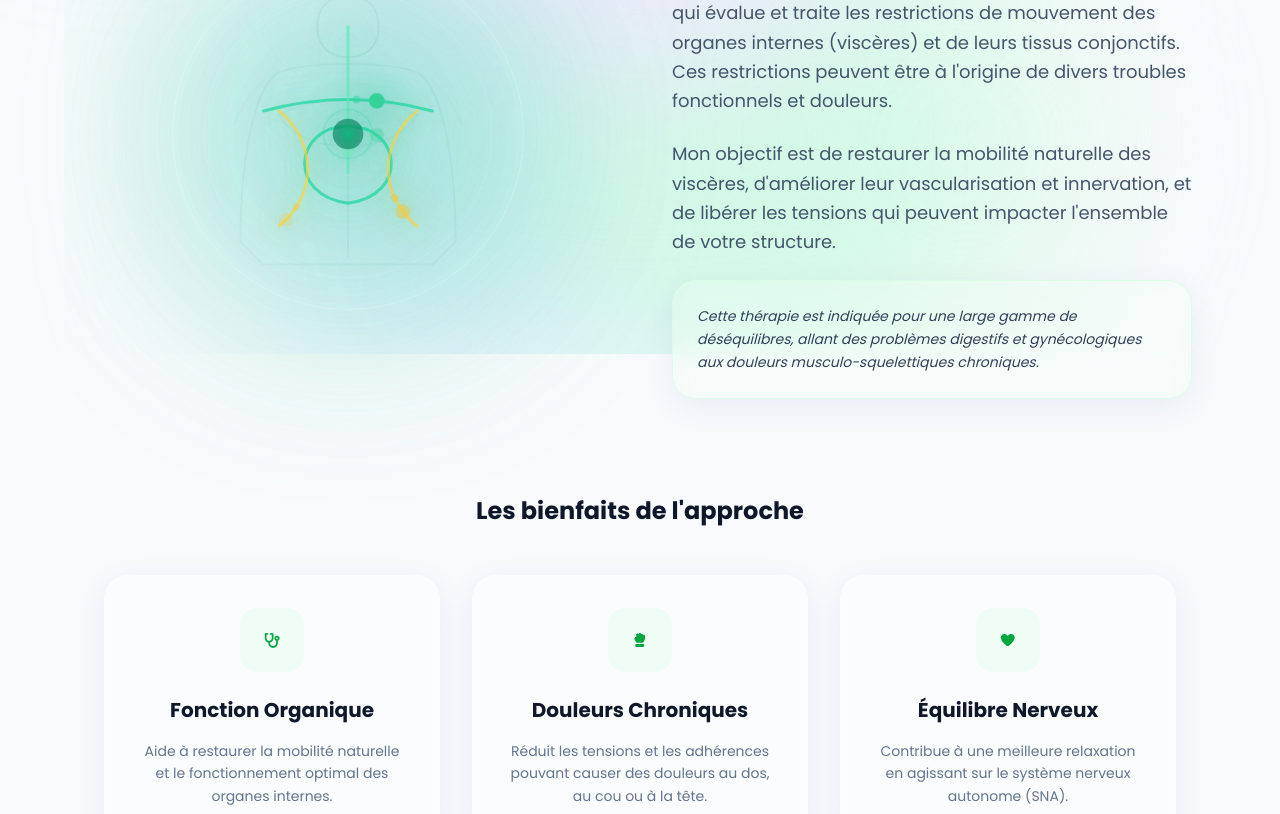
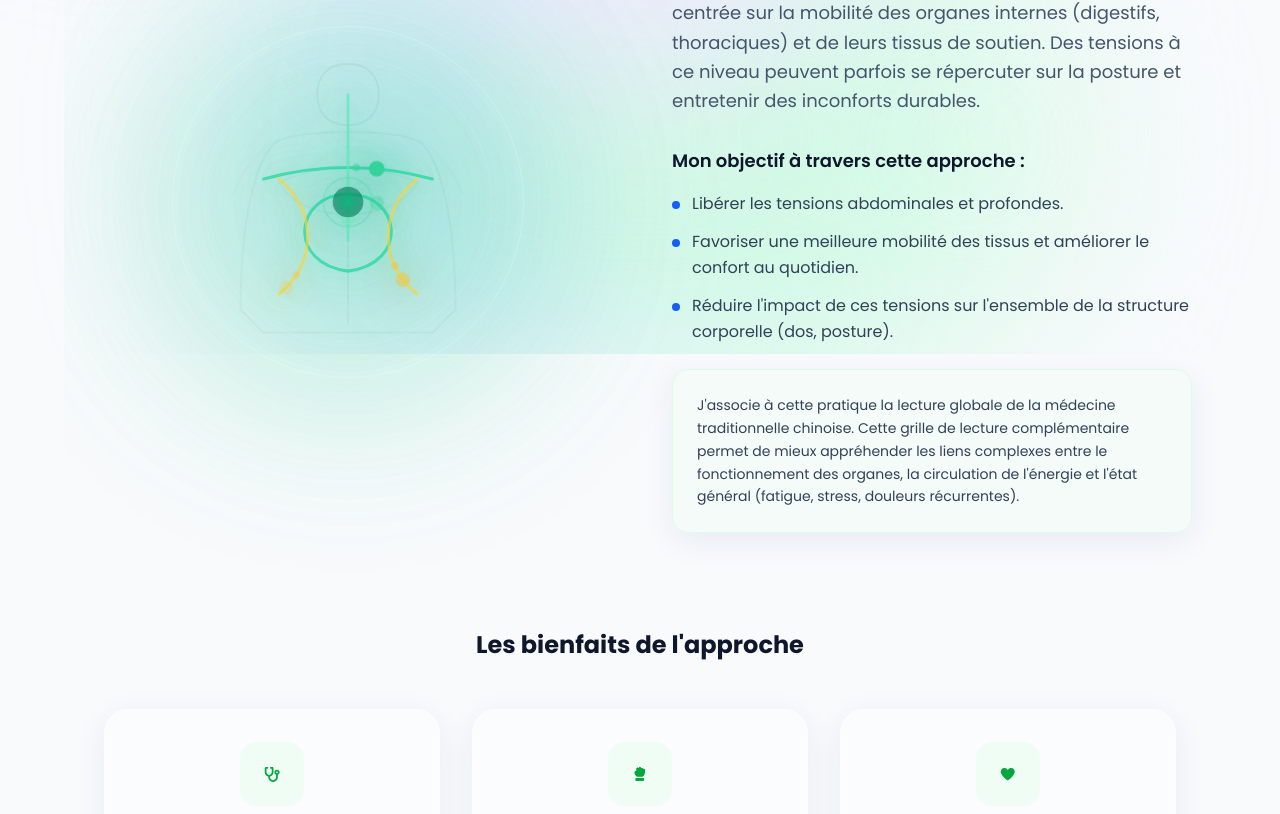
Before and after one commit to LTiollier/anthony-salles, a Next.js app: page /therapie-viscerale in a window 1280 px wide. Shown: the part 446-1260 px from the top of the page. Built offline with nearby package versions, Linux system fonts and the light colour scheme.

Commit message:
📝 Mise à jour du texte de la page Thérapie viscérale

```diff
--- a/sections/hero-section.jsx
+++ b/sections/hero-section.jsx
@@ -66,7 +66,9 @@ export default function HeroSection() {
           animate={{ y: 0, opacity: 1 }}
           transition={{ delay: 1.2, duration: 0.8 }}
         >
-          Je vous accompagne via une approche holistique pour votre bien-être, combinant des techniques modernes et ancestrales pour une prise en charge personnalisée au cœur de Lyon 8.
+          Je vous accompagne via une approche holistique pour votre bien-être,
+          combinant des techniques modernes et ancestrales pour une prise en
+          charge personnalisée au cœur de Lyon 8.
         </m.p>
 
         <m.div
--- a/sections/visceral-therapy-section.jsx
+++ b/sections/visceral-therapy-section.jsx
@@ -7,24 +7,30 @@ import VisceralTriadAnimation from "@/components/visceral-triad-animation";
 import Reveal from "@/components/reveal";
 
 export default function VisceralTherapySection() {
+  const objectives = [
+    "Libérer les tensions abdominales et profondes.",
+    "Favoriser une meilleure mobilité des tissus et améliorer le confort au quotidien.",
+    "Réduire l'impact de ces tensions sur l'ensemble de la structure corporelle (dos, posture).",
+  ];
+
   const benefits = [
     {
       icon: faStethoscope,
-      title: "Fonction Organique",
+      title: "Tensions Abdominales",
       description:
-        "Aide à restaurer la mobilité naturelle et le fonctionnement optimal des organes internes.",
+        "Libération des tensions abdominales et profondes pour un meilleur confort.",
     },
     {
       icon: faHandRock,
-      title: "Douleurs Chroniques",
+      title: "Mobilité Tissulaire",
       description:
-        "Réduit les tensions et les adhérences pouvant causer des douleurs au dos, au cou ou à la tête.",
+        "Amélioration de la mobilité des tissus et du confort au quotidien.",
     },
     {
       icon: faHeart,
-      title: "Équilibre Nerveux",
+      title: "Équilibre Postural",
       description:
-        "Contribue à une meilleure relaxation en agissant sur le système nerveux autonome (SNA).",
+        "Réduction de l'impact des tensions sur l'ensemble de la structure corporelle.",
     },
   ];
 
@@ -32,7 +38,7 @@ export default function VisceralTherapySection() {
     <section className="py-24 md:py-32 max-w-6xl mx-auto px-6 overflow-hidden">
       <SectionTitle
         title="La Thérapie Viscérale"
-        description="Une approche manuelle douce pour améliorer la santé de vos organes et votre équilibre global."
+        description="Une approche manuelle douce centrée sur la mobilité des organes internes et de leurs tissus de soutien."
       />
 
       <div className="flex flex-col lg:flex-row-reverse items-center gap-16 mt-16">
@@ -43,22 +49,36 @@ export default function VisceralTherapySection() {
               <span className="text-blue-600">le mouvement viscéral</span>
             </h3>
             <p className="text-slate-600 text-lg leading-relaxed">
-              La thérapie viscérale est une méthode manuelle douce qui évalue et
-              traite les restrictions de mouvement des organes internes
-              (viscères) et de leurs tissus conjonctifs. Ces restrictions
-              peuvent être à l'origine de divers troubles fonctionnels et
-              douleurs.
+              La thérapie viscérale est une approche manuelle douce centrée sur
+              la mobilité des organes internes (digestifs, thoraciques) et de
+              leurs tissus de soutien. Des tensions à ce niveau peuvent parfois
+              se répercuter sur la posture et entretenir des inconforts
+              durables.
             </p>
-            <p className="text-slate-600 text-lg leading-relaxed">
-              Mon objectif est de restaurer la mobilité naturelle des viscères,
-              d'améliorer leur vascularisation et innervation, et de libérer les
-              tensions qui peuvent impacter l'ensemble de votre structure.
-            </p>
-            <div className="p-6 glass border-green-100 bg-green-50/30">
-              <p className="text-slate-700 leading-relaxed italic">
-                Cette thérapie est indiquée pour une large gamme de
-                déséquilibres, allant des problèmes digestifs et gynécologiques
-                aux douleurs musculo-squelettiques chroniques.
+
+            <div className="space-y-4 pt-2">
+              <h4 className="font-semibold text-slate-900 text-lg">
+                Mon objectif à travers cette approche :
+              </h4>
+              <ul className="space-y-3">
+                {objectives.map((obj, idx) => (
+                  <li key={idx} className="flex items-start gap-3">
+                    <span className="mt-2.5 flex-shrink-0 w-2 h-2 rounded-full bg-blue-600" />
+                    <span className="text-slate-700 text-base leading-relaxed">
+                      {obj}
+                    </span>
+                  </li>
+                ))}
+              </ul>
+            </div>
+
+            <div className="p-6 glass border-green-100 bg-green-50/40 rounded-2xl">
+              <p className="text-slate-700 leading-relaxed">
+                J'associe à cette pratique la lecture globale de la médecine
+                traditionnelle chinoise. Cette grille de lecture complémentaire
+                permet de mieux appréhender les liens complexes entre le
+                fonctionnement des organes, la circulation de l'énergie et
+                l'état général (fatigue, stress, douleurs récurrentes).
               </p>
             </div>
           </div>
```
